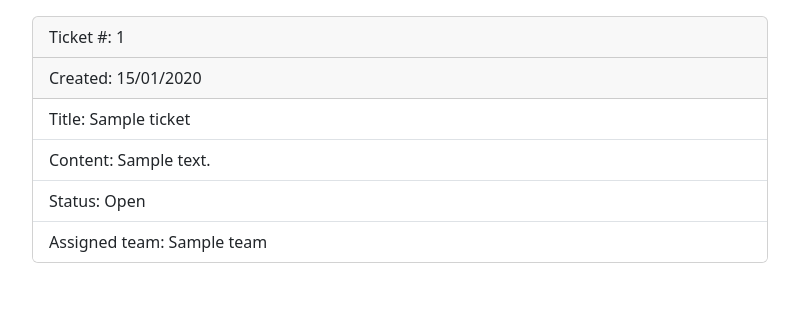
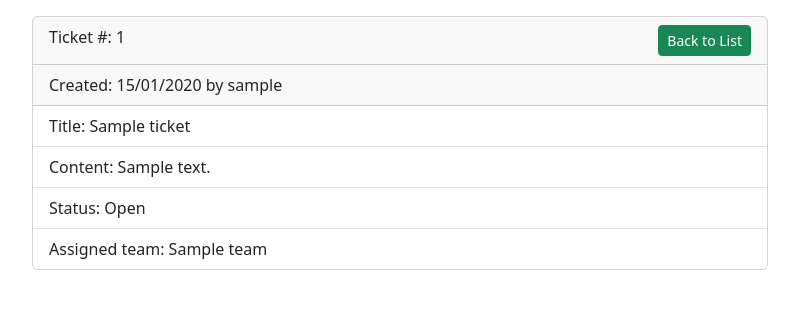
Before and after one commit to jbocciadev/PP4_Tick-It, a Django app: page /view/1 in a window 1280 px wide. Shown: the part 74-383 px from the top of the page, without its empty margins (240-1039 px from the left). Run offline with Django 3.2, Linux system fonts and the light colour scheme; a user stored in the database is signed in; tables that the repository leaves empty hold one stand-in row (values such as "Sample post"); some libraries are stand-ins or nearby versions.

Commit message:
Add author details on ticket detail view.

```diff
--- a/templates/ticketapp/ticket_detail.html
+++ b/templates/ticketapp/ticket_detail.html
@@ -3,17 +3,25 @@
 {% block content %}
 <div class="container">
 
+
     <div class="row">
         <div class="col col-8 offset-2">
             <div class="card">
                 <div class="card-header">
+
+                    {% if statusForm or teamForm or memberForm %}
+                        <a class="btn btn-success float-end btn-sm" href="{% url 'TicketDetail' ticket_id=ticket.id %}">Back to Ticket</a>
+                    {% else %}
+                        <a class="btn btn-success float-end btn-sm" href="{% url 'TicketList' %}">Back to List</a>
+                    {% endif %}
+
                     <div>
                         <span>Ticket #: {{ ticket.id }}</span>
                     </div>
                 </div>
                 <div class="card-header">
                     <div>
-                        <span>Created: {{ ticket.created_on | date:"d/m/Y" }}</span>
+                        <span>Created: {{ ticket.created_on | date:"d/m/Y" }}  by {{ ticket.author }}</span>
                     </div>
                 </div>
                 <ul class="list-group list-group-flush">
```
